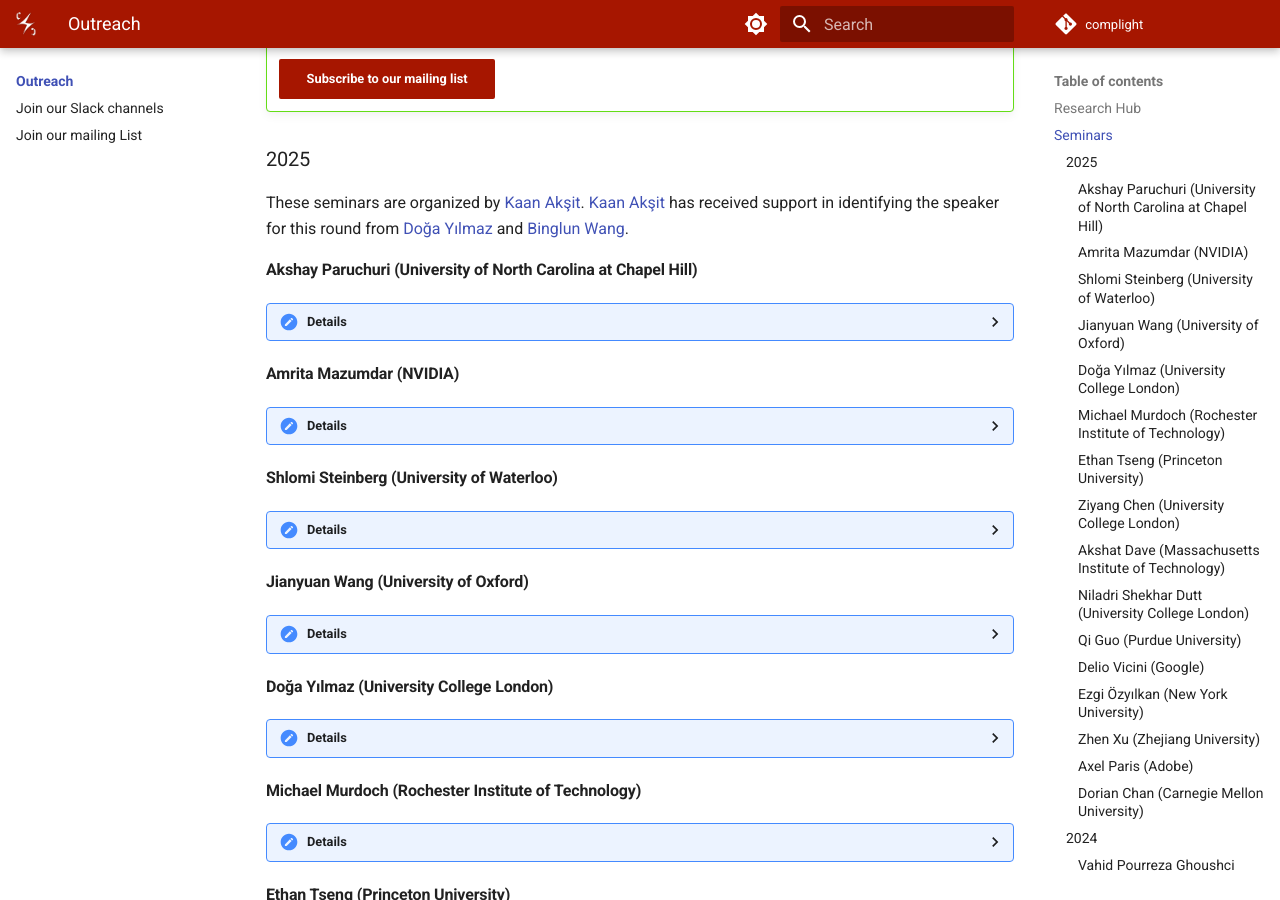
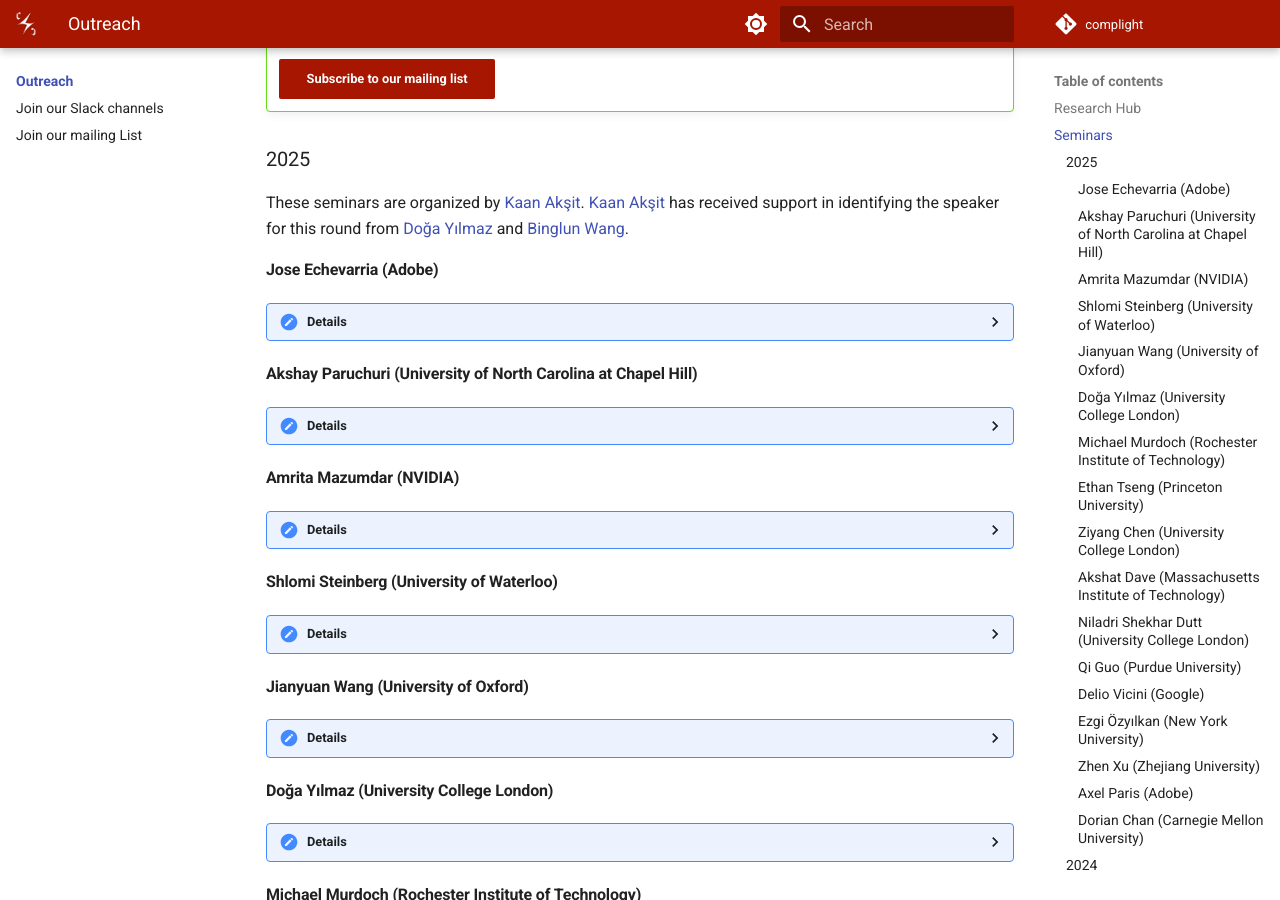
Before and after one commit to complight/complight.github.io, an MkDocs documentation site: the page built from docs/outreach/index.md, in a window 1280 px wide and 900 px high, scrolled down 1042 px. Built offline with MkDocs 1.6.1 and Material for MkDocs 9.7.7, drawn with Linux system fonts in a browser that asks for light colours.

Commit message:
Updating the outreach page.

```diff
--- a/docs/outreach/index.md
+++ b/docs/outreach/index.md
@@ -35,6 +35,18 @@ Overall, seminars are a blend of internal and external presenters.
 ### 2025
 These seminars are organized by [Kaan Akşit](https://kaanaksit.com).
 [Kaan Akşit](https://kaanaksit.com) has received support in identifying the speaker for this round from [Doğa Yılmaz](https://yilmazdoga.net/) and [Binglun Wang](https://binglunwang.github.io/).
+
+#### Jose Echevarria (Adobe)
+
+??? Details
+    **Date:**
+    12th November 2025
+
+    **Presenter:** [Jose Echevarria](https://www.jiechevarria.com/), Research Scientist, Adobe
+
+    **Title:** Color Geometries and Applications
+
+    **Watch:** [Recording (Password protected)](https://liveuclac-my.sharepoint.com/:v:/g/personal/ucackak_ucl_ac_uk/ETjNolbs5j5OuEYoyDb9CTwBdPxPE9XNh5igyOgga3RtEg?e=1DFFhZ)
 
 
 #### Akshay Paruchuri (University of North Carolina at Chapel Hill)
```
